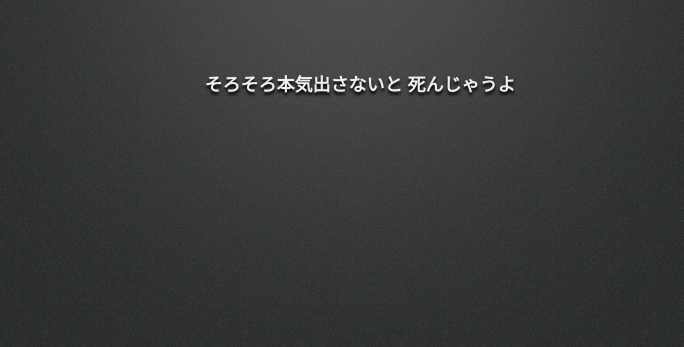
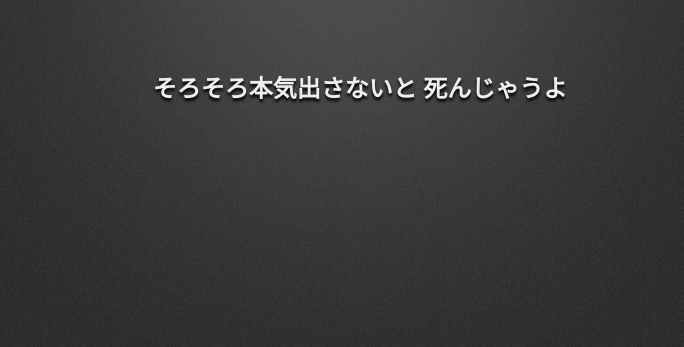
Before and after one commit to ysj-zero/countdown, a plain HTML site: page index.html in a window 1280 px wide. Shown: the part 437-784 px from the top of the page, without its empty margins (280-964 px from the left). Drawn offline with nearby package versions, Linux system fonts and the light colour scheme.

Commit message:
Update style.css

```diff
--- a/css/style.css
+++ b/css/style.css
@@ -47,7 +47,7 @@ h1 {
 }
 
 h2 {
-    font-size: 18px;
+    font-size: px;
 }
 
 #CDT {
```
